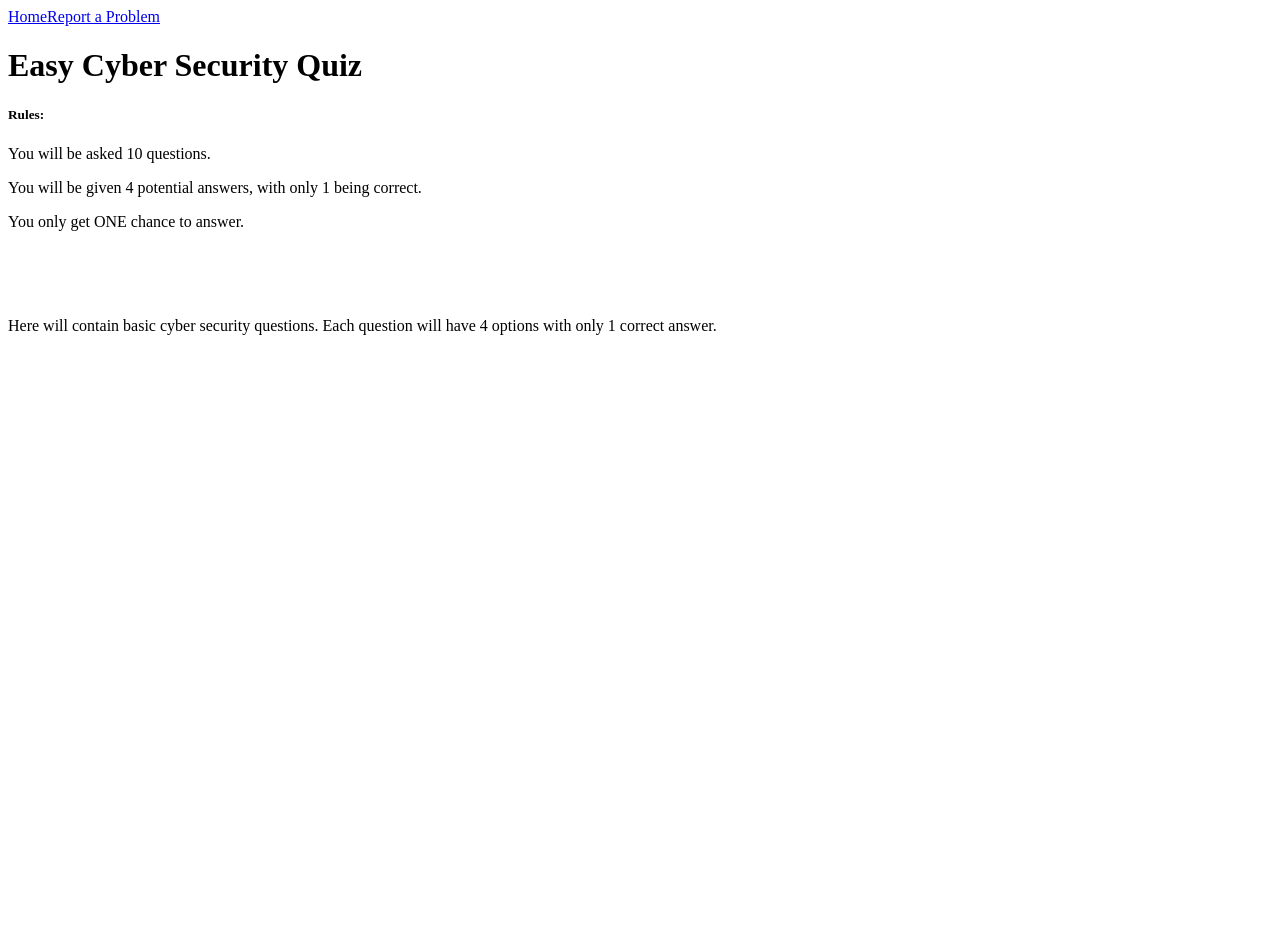
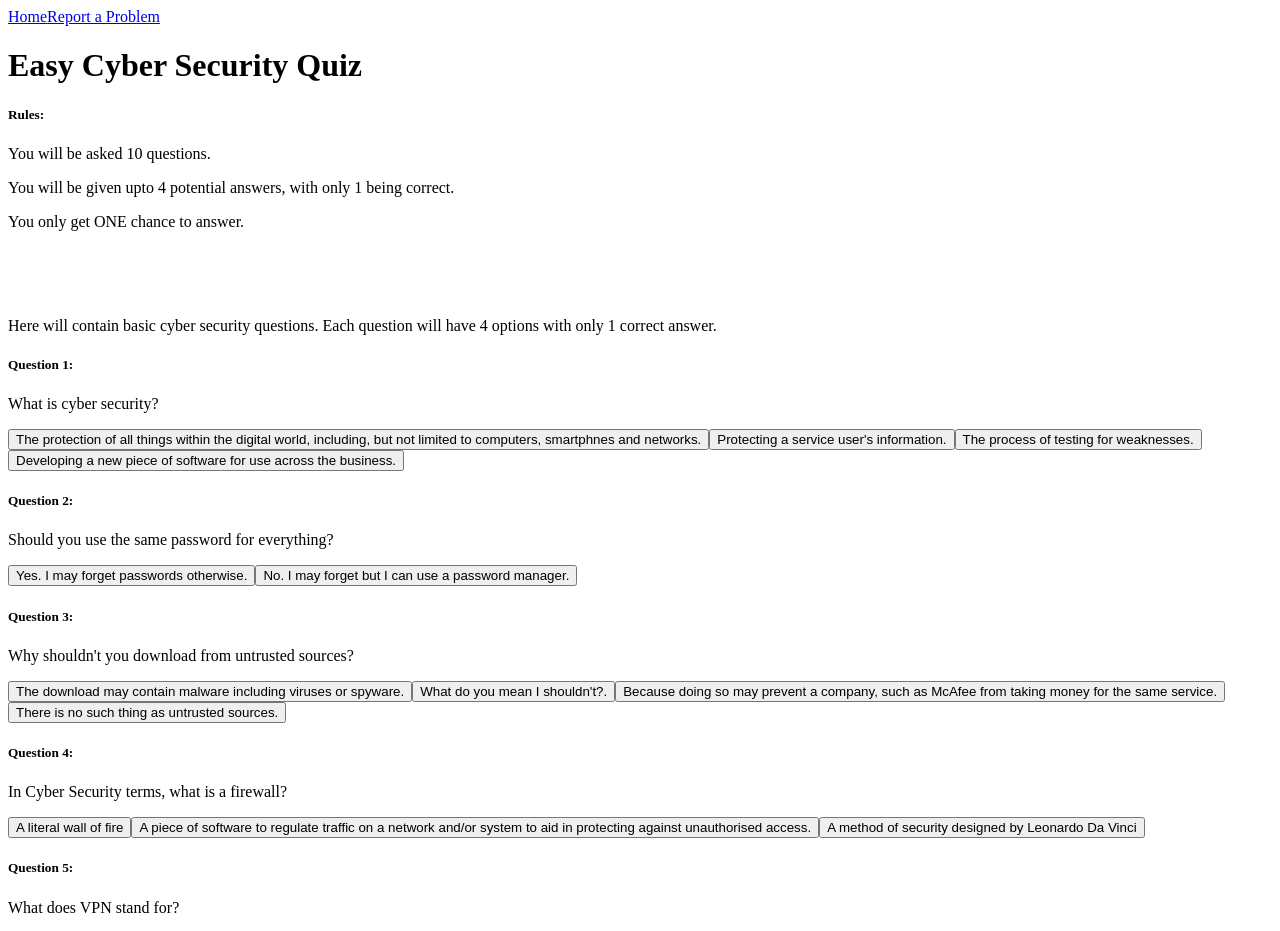
Before and after one commit to John-PaulSwaine/New-Quiz, a React (Vite) app: page /easy-cyber-security in a window 1280 px wide. Shown: the top 931 px of the page. Before the commit the page ends 800 px from the top, so only its background shows below. Built offline with nearby package versions, Linux system fonts and the light colour scheme.

Commit message:
added functions for quiz answers to functions file. not yet applied to buttons. Also began adding basic cyber security questions to easy difficulty quiz.

```diff
--- a/src/pages/basicCyberSecurity.jsx
+++ b/src/pages/basicCyberSecurity.jsx
@@ -6,10 +6,47 @@ const EasyCyberSecurity =()=>{
             <h1>Easy Cyber Security Quiz</h1>
             <h5>Rules:</h5>
             <p>You will be asked 10 questions.</p>
-            <p>You will be given 4 potential answers, with only 1 being correct.</p>
+            <p>You will be given upto 4 potential answers, with only 1 being correct.</p>
             <p>You only get ONE chance to answer.</p>
             <br /><br /><br />
             <p>Here will contain basic cyber security questions. Each question will have 4 options with only 1 correct answer.</p>
+            <div>
+                <h5>Question 1:</h5>
+                <p>What is cyber security?</p>
+                <button>The protection of all things within the digital world, including, but not limited to computers, smartphnes and networks.</button>
+                <button>Protecting a service user's information.</button>
+                <button>The process of testing for weaknesses.</button>
+                <button>Developing a new piece of software for use across the business.</button>
+            </div>
+            <div>
+                <h5>Question 2:</h5>
+                <p>Should you use the same password for everything?</p>
+                <button>Yes. I may forget passwords otherwise.</button>
+                <button>No. I may forget but I can use a password manager.</button>
+            </div>
+            <div>
+                <h5>Question 3:</h5>
+                <p>Why shouldn't you download from untrusted sources?</p>
+                <button>The download may contain malware including viruses or spyware.</button>
+                <button>What do you mean I shouldn't?.</button>
+                <button>Because doing so may prevent a company, such as McAfee from taking money for the same service.</button>
+                <button>There is no such thing as untrusted sources.</button>
+            </div>
+            <div>
+                <h5>Question 4:</h5>
+                <p>In Cyber Security terms, what is a firewall?</p>
+                <button>A literal wall of fire</button>
+                <button>A piece of software to regulate traffic on a network and/or system to aid in protecting against unauthorised access.</button>
+                <button>A method of security designed by Leonardo Da Vinci</button>
+            </div>
+            <div>
+                <h5>Question 5:</h5>
+                <p>What does VPN stand for?</p>
+                <button>Visual Public Nuisance</button>
+                <button>Virtual Portfolio Notification</button>
+                <button>Virtual Private Network</button>
+                <button>Virtual Public Network</button>
+            </div>
         </div>
     )
 }
```
Also changed, not shown: src/assets/functions/functions.jsx (added, +14 -0 lines), 1 other file (tests, documents, lock files or other folders).
